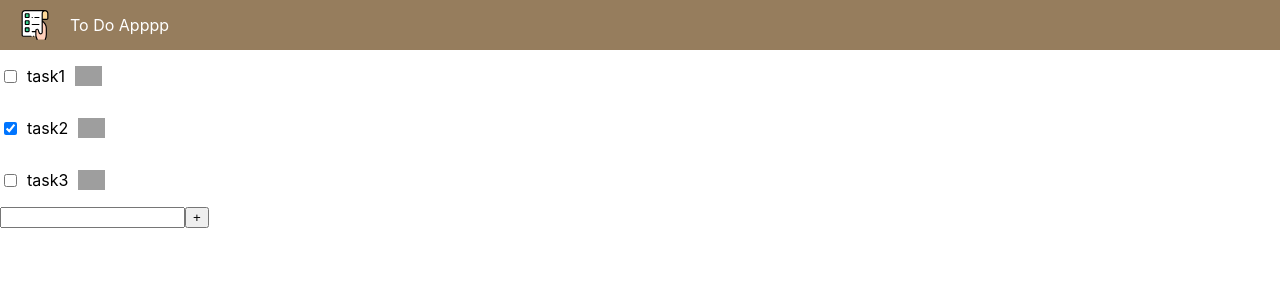
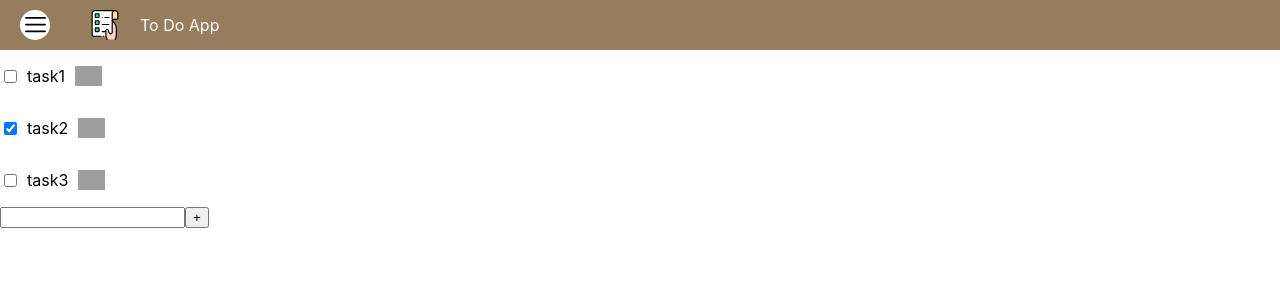
Before and after one commit to PetreBogdan99/scit-national6-2.0, a React (Create React App) app: page / in a window 1280 px wide. Shown: the top 300 px of the page. Built offline with nearby package versions, Linux system fonts and the light colour scheme; grey boxes are pictures that could not be loaded.

Commit message:
finished homework

```diff
--- a/src/components/AppLogo/AppLogo.css
+++ b/src/components/AppLogo/AppLogo.css
@@ -1,5 +1,5 @@
 .app-logo {
+  width: 30px;
   height: 30px;
-  width: 30px;
-  margin-left: 20px;
+  margin-left: 40px;
 }
--- a/src/components/Header/Header.jsx
+++ b/src/components/Header/Header.jsx
@@ -1,11 +1,13 @@
 import { AppLogo } from "../AppLogo/AppLogo";
 import "./Header.css";
+import { AppMenu } from "./Menu/Menu";
 
 export function Header() {
   return (
     <div className="app-header">
+      <AppMenu />
       <AppLogo />
-      <p className="app-header__title">To Do Apppp</p>
+      <p className="app-header__title">To Do App</p>
     </div>
   );
 }
--- a/src/components/Header/Menu/Menu.css
+++ b/src/components/Header/Menu/Menu.css
@@ -0,0 +1,5 @@
+.app-menu {
+  width: 30px;
+  height: 30px;
+  margin-left: 20px;
+}
--- a/src/components/Header/Menu/Menu.jsx
+++ b/src/components/Header/Menu/Menu.jsx
@@ -0,0 +1,12 @@
+import { MenuButton } from "./MenuButton/MenuButton";
+import { MenuFlyout } from "./MenuFlyout/MenuFlyout";
+import "./Menu.css";
+
+export function AppMenu() {
+  return (
+    <div className="app-menu">
+      <MenuButton />
+      <MenuFlyout />
+    </div>
+  );
+}
--- a/src/components/Header/Menu/MenuButton/MenuButton.css
+++ b/src/components/Header/Menu/MenuButton/MenuButton.css
@@ -0,0 +1,13 @@
+.app-menu-button {
+  width: 30px;
+  height: 30px;
+  border-radius: 100%;
+  background: white;
+  align-items: center;
+  justify-content: center;
+  display: flex;
+}
+.menu-button {
+  height: 70%;
+  margin-top: 5px;
+}
--- a/src/components/Header/Menu/MenuButton/MenuButton.jsx
+++ b/src/components/Header/Menu/MenuButton/MenuButton.jsx
@@ -0,0 +1,23 @@
+import React from "react";
+import "./MenuButton.css";
+import menuSvg from "./menu.svg";
+
+export function MenuButton() {
+  return (
+    <div
+      onMouseEnter={() => {
+        document
+          .querySelector(".app-menu-flyout")
+          .classList.add("app-menu-flyout--hoover");
+      }}
+      onMouseLeave={() => {
+        document
+          .querySelector(".app-menu-flyout--hoover")
+          .classList.remove("app-menu-flyout--hoover");
+      }}
+      className="app-menu-button"
+    >
+      <img src={menuSvg} alt="menu" className="menu-button"></img>
+    </div>
+  );
+}
--- a/src/components/Header/Menu/MenuFlyout/MenuFlyout.css
+++ b/src/components/Header/Menu/MenuFlyout/MenuFlyout.css
@@ -0,0 +1,23 @@
+.app-menu-flyout {
+  background: white;
+  width: 60px;
+  position: relative;
+  top: 0px;
+  left: 0px;
+  border-bottom: 1px grey solid;
+  border-right: 1px grey solid;
+  border-radius: 5px;
+  display: none;
+}
+
+.app-menu-flyout--hoover {
+  background: white;
+  width: 60px;
+  position: relative;
+  top: 0px;
+  left: 0px;
+  border-bottom: 1px grey solid;
+  border-right: 1px grey solid;
+  border-radius: 5px;
+  display: inline-block;
+}
--- a/src/components/Header/Menu/MenuFlyout/MenuFlyout.jsx
+++ b/src/components/Header/Menu/MenuFlyout/MenuFlyout.jsx
@@ -0,0 +1,23 @@
+import React from "react";
+import "./MenuFlyout.css";
+
+export function MenuFlyout() {
+  return (
+    <div
+      onMouseEnter={() => {
+        document
+          .querySelector(".app-menu-flyout")
+          .classList.add("app-menu-flyout--hoover");
+      }}
+      onMouseLeave={() => {
+        document
+          .querySelector(".app-menu-flyout--hoover")
+          .classList.remove("app-menu-flyout--hoover");
+      }}
+      className="app-menu-flyout"
+    >
+      <p>about</p>
+      <p>tasks</p>
+    </div>
+  );
+}
```
Also changed, not shown: src/components/Header/Menu/MenuButton/menu.svg (added).
